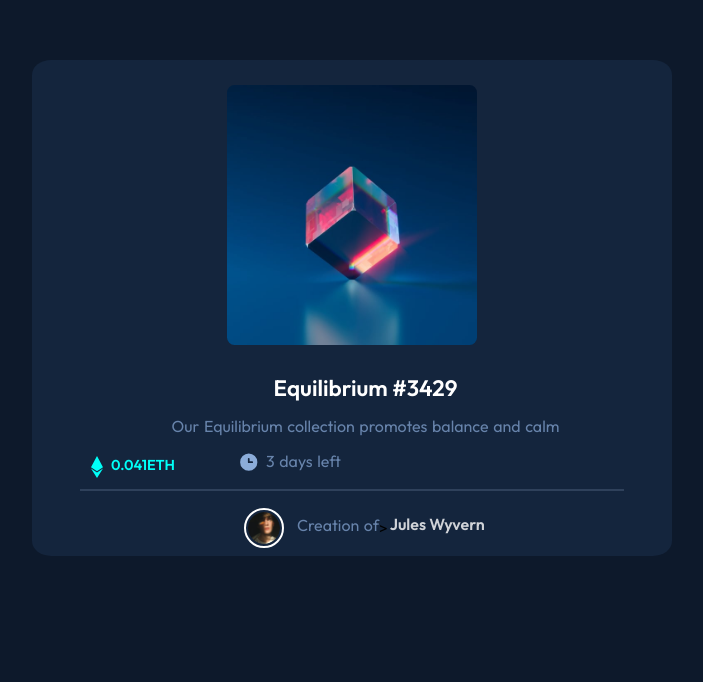
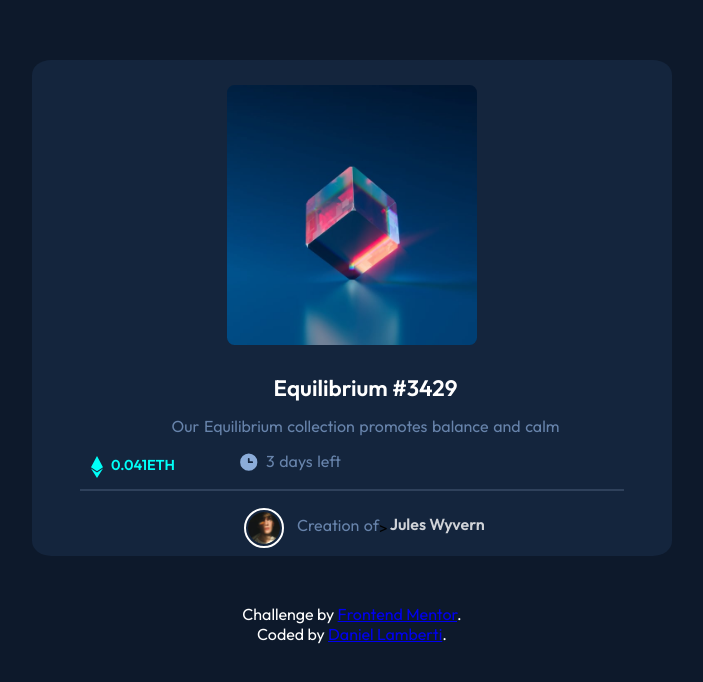
Before and after one commit to daniellamberti/equilibrium_challenge, a website: page index.html in a window 1280 px wide. Shown: the whole page, without its empty margins (288-991 px from the left). Drawn offline with Linux system fonts and the light colour scheme.

Commit message:
main.css and index.html modifications

```diff
--- a/css/main.css
+++ b/css/main.css
@@ -178,3 +178,15 @@ hr {
   border: 2px solid white;
   border-radius: 50%;
   padding: 2px; }
+
+.centerAtribution {
+  display: flex;
+  flex-direction: column;
+  align-items: center;
+  justify-content: center;
+}
+
+.centerAtribution p {
+  color: white;
+  text-align: center;
+}
--- a/index.html
+++ b/index.html
@@ -52,5 +52,9 @@
             </footer>
 
         </div>
+        <div class="centerAtribution">
+            <p>Challenge by <a href="https://www.frontendmentor.io?ref=challenge" target="_blank">Frontend Mentor</a>.</p>
+            <p>Coded by <a href="#">Daniel Lamberti</a>.</p>
+        </div>
     </body>
 </html>
```
